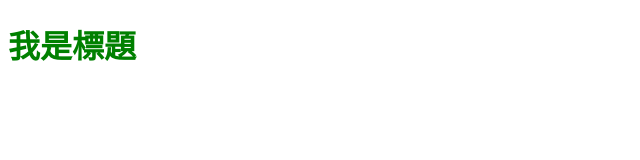
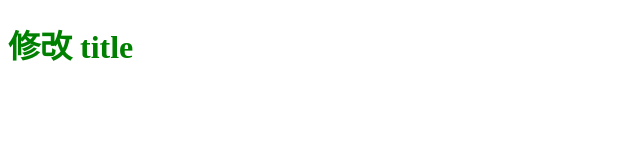
Before and after one commit to wi0821/git-week-3, a plain HTML site: page index.html in a window 1280 px wide. Shown: the whole page, without its empty margins (0-640 px from the left). Drawn offline with Linux system fonts and the light colour scheme.

Commit message:
修改 title

```diff
--- a/index.html
+++ b/index.html
@@ -7,6 +7,6 @@
     <title>Git week 3</title>
 </head>
 <body>
-    <h1>我是標題</h1>
+    <h1>修改 title</h1>
 </body>
 </html>
```
